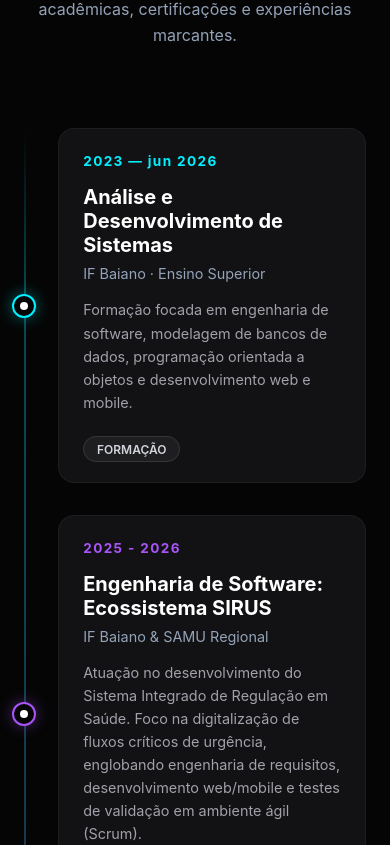
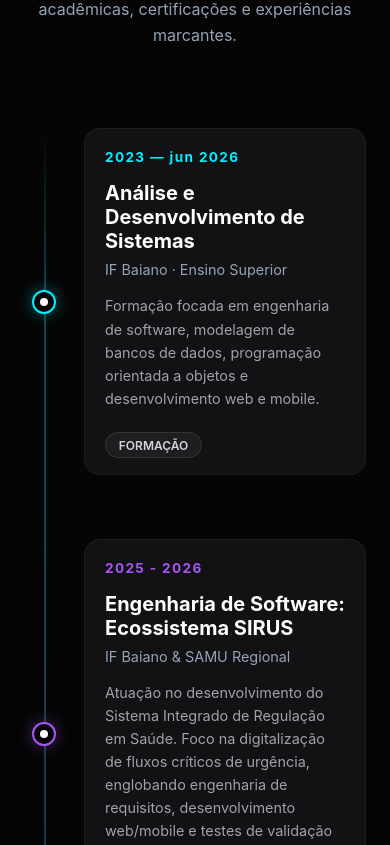
Before and after one commit to lucasxsdw/Meu-repositorio, a React (Vite) app: page /portfolio in a window 390 px wide. Shown: the part 4074-4919 px from the top of the page. Built offline with nearby package versions, Linux system fonts and the light colour scheme.

Commit message:
feat: Ajustes de responsividade

```diff
--- a/src/index.css
+++ b/src/index.css
@@ -26,12 +26,27 @@
   box-sizing: border-box;
 }
 
+/* ==========================================
+   TRAVA GLOBAL DE RESPONSIVIDADE
+   ========================================== */
+html, body {
+  overflow-x: hidden !important;
+  width: 100%;
+  max-width: 100vw;
+  margin: 0;
+  padding: 0;
+}
+
 body {
   min-height: 100vh;
   background-color: var(--bg-dark);
   color: var(--text-main);
   font-family: var(--font-text);
-  overflow-x: hidden; /* Evita quebras de layout horizontal no mobile */
+}
+
+html {
+  scroll-behavior: smooth;
+  scroll-padding-top: 80px; /* Evita que o header cubra o título ao rolar */
 }
 
 #root {
@@ -40,6 +55,8 @@ body {
   display: flex;
   flex-direction: column;
 }
+
+/* ... mantenha o restante do seu CSS abaixo disso (bg-stars, problemas-container, etc) ... */
 
 /* ==========================================
    EFEITO DE FUNDO: ESPAÇO E ESTRELAS
--- a/src/pages/Portfolio/components/formacao.css
+++ b/src/pages/Portfolio/components/formacao.css
@@ -167,27 +167,29 @@
    RESPONSIVIDADE (Celulares e Tablets)
    ========================================== */
 @media (max-width: 768px) {
-  /* Move a linha toda para a esquerda */
+  /* Empurra a linha um pouco para a direita para não vazar da tela */
   .timeline-line {
-    left: 0;
+    left: 20px;
     transform: none;
   }
 
-  /* Bolinhas grudam na linha à esquerda */
+  /* Bolinhas acompanham a linha exata e ficam 100% dentro da tela */
   .timeline-dot {
-    left: 0;
-    transform: translateX(-50%); /* Mantém metade na linha, metade fora */
+    left: 20px;
+    transform: translateX(-50%);
   }
 
-  /* Faz TODOS os cards (pares e ímpares) ocuparem a tela toda na direita */
+  /* Garante que os itens se comportem como blocos empilhados */
   .timeline-item-left,
   .timeline-item-right {
+    width: 100%;
     justify-content: flex-end;
+    margin-bottom: 2rem; /* Dá um respiro entre uma formação e outra */
   }
 
-  /* Cards ocupam quase toda a largura, deixando espaço só pra linha */
+  /* Cards ocupam o espaço restante sem estourar a tela */
   .timeline-card {
-    width: 90%;
-    padding: 1.5rem;
+    width: calc(100% - 60px); /* Pega a tela toda, menos o espaço da linha à esquerda */
+    padding: 1.25rem;
   }
 }
```
